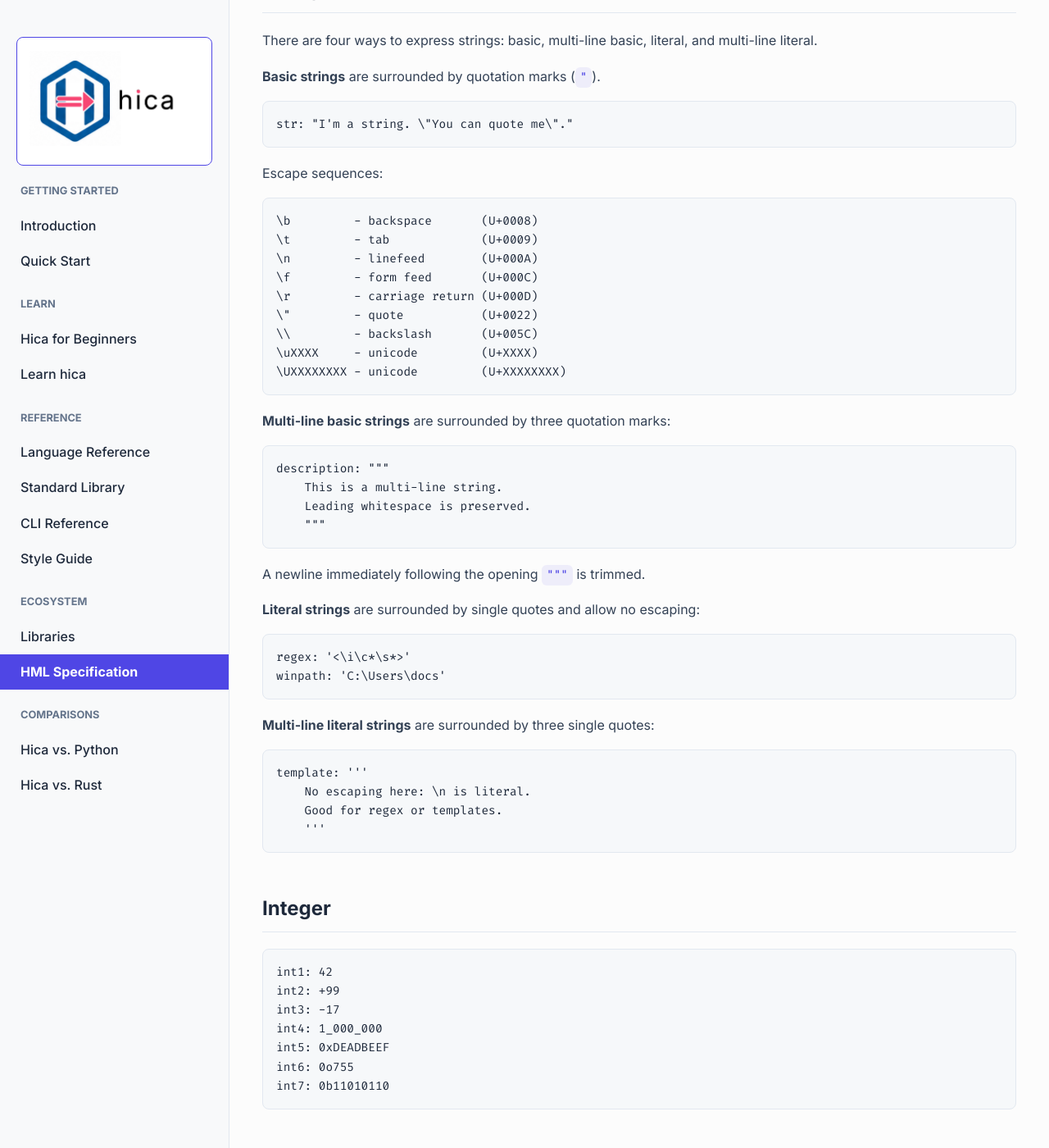
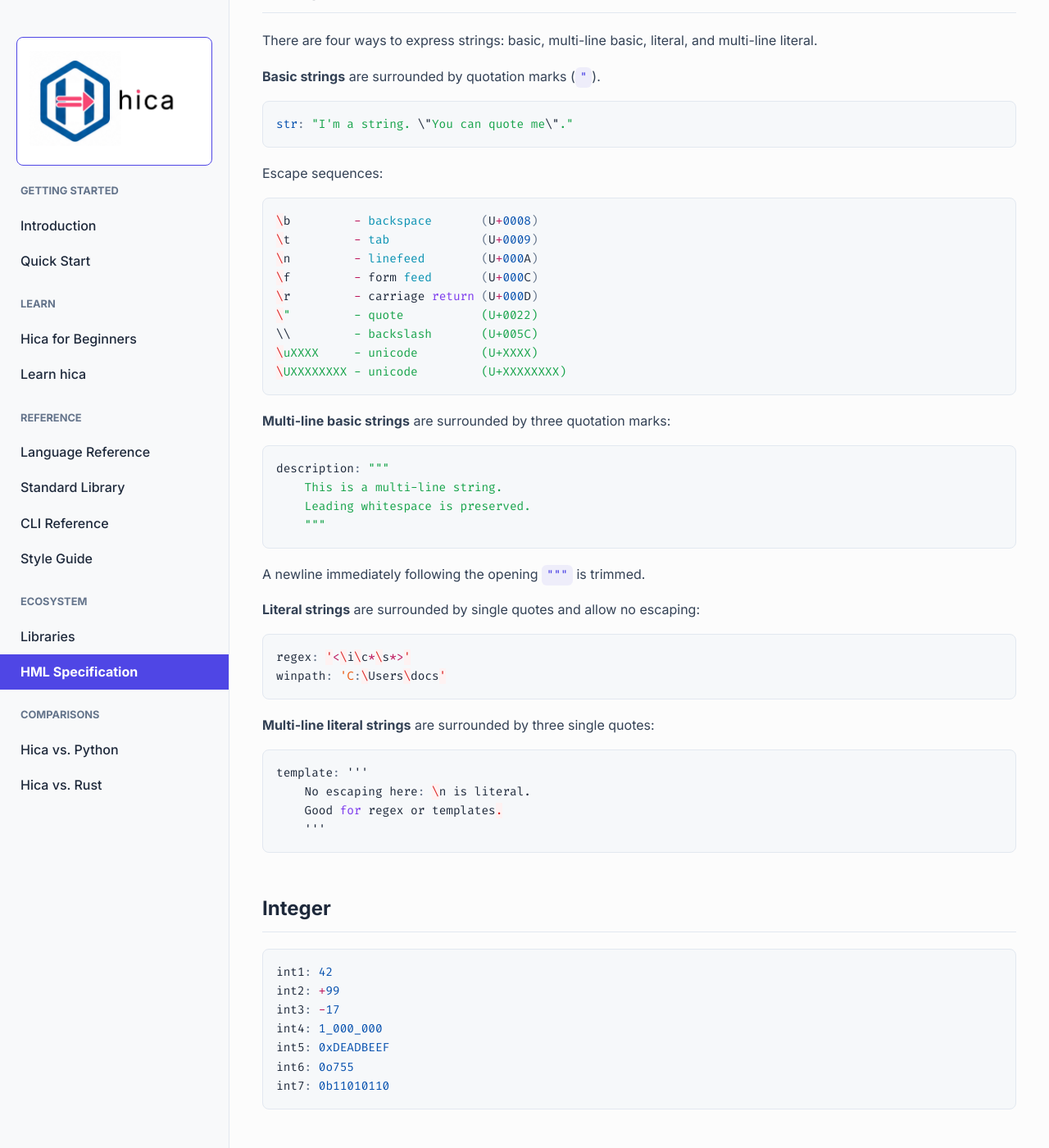
Before and after one commit to cladam/hica, a Jekyll site: the page built from docs/HML-specification.md, in a window 1280 px wide and 1400 px high, scrolled down 5524 px. Shown: the whole window at 82% size. Built offline with Jekyll 4.4.1, drawn with Linux system fonts in a browser that asks for light colours; some of the changed text lies outside the part shown.

Commit message:
docs: formatting

````diff
--- a/docs/HML-specification.md
+++ b/docs/HML-specification.md
@@ -31,7 +31,7 @@ hash tables.
 A double slash marks the rest of the line as a comment, except when inside a
 string.
 
-```
+```rust
 // This is a full-line comment
 @server(port: 8080) {  // This is an inline comment
     name: "api"
@@ -46,7 +46,7 @@ are not permitted in comments.
 An HML document is a sequence of zero or more **elements** and/or **properties**
 at the top level. The root of the document is an implicit anonymous element.
 
-```
+```rust
 // Top-level properties
 version: "1.0"
 
@@ -66,7 +66,7 @@ An element may have:
 - **Body**: content in braces `{...}`
 - Both, or neither.
 
-```
+```rust
 // Element with attributes only (self-closing)
 @break
 @node(id: "n1", status: "healthy")
@@ -92,7 +92,7 @@ analogous to XML's self-closing tags.
 Element names follow the same rules as bare keys (see Keys below). Namespaced
 names use dot-notation:
 
-```
+```rust
 @k8s.pod(name: "worker") {
     @hica.limits {
         timeout: 10s
@@ -106,14 +106,14 @@ Attributes are key-value pairs enclosed in parentheses after the element name.
 They represent the **identity and metadata** of an element: information that
 describes *what* the element is rather than *what it contains*.
 
-```
+```rust
 @service(id: "auth-api", public: true, version: 3)
 ```
 
 Attributes are comma-separated. Trailing commas are permitted. Values follow the
 same type rules as property values (see Values below).
 
-```
+```rust
 // Trailing comma is valid
 @node(
     id: "n1",
@@ -124,7 +124,7 @@ same type rules as property values (see Values below).
 
 Attributes without a value are **boolean flags** that default to `true`:
 
-```
+```rust
 @field(required, unique) {
     name: "email"
     type: "string"
@@ -137,7 +137,7 @@ Attributes without a value are **boolean flags** that default to `true`:
 A property is a key-value pair within an element body. Properties represent the
 **content** of an element, i.e. the data it holds.
 
-```
+```rust
 @database {
     host: "localhost"
     port: 5432
@@ -151,7 +151,7 @@ a value. Whitespace around the colon is ignored.
 
 Multiple properties on the same line are invalid:
 
-```
+```rust
 // INVALID
 @config {
     host: "localhost" port: 5432
@@ -165,7 +165,7 @@ Keys may be bare, quoted, or dotted.
 **Bare keys** may contain ASCII letters, ASCII digits, underscores, and dashes
 (`A-Za-z0-9_-`).
 
-```
+```rust
 @server {
     host: "localhost"
     max-connections: 100
@@ -175,7 +175,7 @@ Keys may be bare, quoted, or dotted.
 
 **Quoted keys** allow broader character sets:
 
-```
+```rust
 @translations {
     "en-US": "Hello"
     "日本語": "こんにちは"
@@ -185,7 +185,7 @@ Keys may be bare, quoted, or dotted.
 
 **Dotted keys** create nested structure inline:
 
-```
+```rust
 @config {
     database.host: "localhost"
     database.port: 5432
@@ -208,7 +208,7 @@ full element expressiveness.
 **Merge rule:** Dotted keys and explicit elements for the same name within the
 same scope must not coexist. The following is invalid:
 
-```
+```rust
 // INVALID: cannot mix dotted keys with explicit element for same name
 @config {
     database.host: "localhost"
@@ -241,13 +241,13 @@ multi-line literal.
 
 **Basic strings** are surrounded by quotation marks (`"`).
 
-```
+```rust
 str: "I'm a string. \"You can quote me\"."
 ```
 
 Escape sequences:
 
-```
+```rust
 \b         - backspace       (U+0008)
 \t         - tab             (U+0009)
 \n         - linefeed        (U+000A)
@@ -261,7 +261,7 @@ Escape sequences:
 
 **Multi-line basic strings** are surrounded by three quotation marks:
 
-```
+```rust
 description: """
     This is a multi-line string.
     Leading whitespace is preserved.
@@ -272,14 +272,14 @@ A newline immediately following the opening `"""` is trimmed.
 
 **Literal strings** are surrounded by single quotes and allow no escaping:
 
-```
+```rust
 regex: '<\i\c*\s*>'
 winpath: 'C:\Users\docs'
 ```
 
 **Multi-line literal strings** are surrounded by three single quotes:
 
-```
+```rust
 template: '''
     No escaping here: \n is literal.
     Good for regex or templates.
@@ -288,7 +288,7 @@ template: '''
 
 ## Integer
 
-```
+```rust
 int1: 42
 int2: +99
 int3: -17
@@ -300,7 +300,7 @@ int7: 0b11010110
 
 ## Float
 
-```
+```rust
 flt1: 3.14
 flt2: -0.01
 flt3: 5e+22
@@ -312,7 +312,7 @@ flt7: nan
 
 ## Boolean
 
-```
+```rust
 enabled: true
 verbose: false
 ```
@@ -321,7 +321,7 @@ verbose: false
 
 HML natively supports duration literals, common in configuration:
 
-```
+```rust
 timeout: 30s
 interval: 500ms
 ttl: 24h
@@ -330,7 +330,7 @@ grace_period: 5m
 
 Valid duration suffixes:
 
-```
+```rust
 ns   - nanoseconds
 us   - microseconds
 ms   - milliseconds
@@ -344,7 +344,7 @@ Zero durations are valid (e.g., `0s`, `0ms`).
 
 Compound durations are not supported. Use the smallest needed unit:
 
-```
+```rust
 // VALID
 timeout: 90s
 no_delay: 0s
@@ -357,7 +357,7 @@ timeout: 1m30s
 
 HML uses RFC 3339 formatted date-times:
 
-```
+```rust
 created: 2024-05-27T07:32:00Z
 modified: 2024-05-27T00:32:00-07:00
 date_only: 2024-05-27
@@ -368,7 +368,7 @@ time_only: 07:32:00
 
 An explicit null value:
 
-```
+```rust
 @config {
     override: null
 }
@@ -378,7 +378,7 @@ An explicit null value:
 
 Arrays are square brackets with comma-separated values:
 
-```
+```rust
 ports: [8080, 8081, 8082]
 tags: ["web", "production", "v2"]
 matrix: [[1, 2], [3, 4]]
@@ -386,7 +386,7 @@
 
 Arrays may span multiple lines with optional trailing commas:
 
-```
+```rust
 allowed_hosts: [
     "localhost",
     "api.example.com",
@@ -399,7 +399,7 @@ allowed_hosts: [
 An element may appear as a value in a property or attribute. This is the
 equivalent of TOML's inline tables:
 
-```
+```rust
 @upstream(url: "https://api.internal") {
     retry: @policy(max: 3, delay: 500ms)
 }
@@ -408,7 +408,7 @@ equivalent of TOML's inline tables:
 Inline elements follow the same rules as block elements but must appear on a
 single line when used as a value:
 
-```
+```rust
 primary: @endpoint(url: "https://a.example.com", weight: 10)
 fallback: @endpoint(url: "https://b.example.com", weight: 1)
 ```
@@ -418,7 +418,7 @@ fallback: @endpoint(url: "https://b.example.com", weight: 1)
 Multiple elements with the same name within a body form an implicit array,
 analogous to repeated XML elements:
 
-```
+```rust
 @cluster(region: "eu-west") {
     @node(id: "n1", status: "healthy")
     @node(id: "n2", status: "draining")
@@ -458,7 +458,7 @@ The following element names are built-in text-mode elements:
 
 Additional text elements may be declared via the `#text` directive:
 
-```
+```rust
 #text: section, aside, caption
 ```
 
@@ -471,7 +471,7 @@ three built-in names are valid text containers.
 Text elements switch the parser into text mode within their braces. Inline
 elements within text are delimited with the short form `@name{content}`:
 
-```
+```rust
 @article(category: "engineering") {
     title: "On Code Stillness"
 
@@ -503,7 +503,7 @@ Text content rules:
 Namespaces prevent naming collisions when multiple systems share a document.
 They use dot-notation in element names:
 
-```
+```rust
 @k8s.deployment(name: "api") {
     replicas: 3
 
@@ -518,7 +518,7 @@ They use dot-notation in element names:
 
 A namespace declaration at the top of the document can establish short prefixes:
 
-```
+```rust
 #namespace k8s: "https://kubernetes.io/schema/v1"
 #namespace hica: "https://hica.dev/schema/v1"
 ```
@@ -528,7 +528,7 @@ A namespace declaration at the top of the document can establish short prefixes:
 Lines beginning with `#` (outside strings) are **directives**, file-level
 metadata that instructs parsers and tooling:
 
-```
+```rust
 #hml 0.3
 #schema: "https://hica.dev/schemas/component.hml"
 #encoding: "utf-8"
@@ -558,7 +558,7 @@ None. All directives are optional.
 For large configuration environments, splitting definitions across multiple files
 is a necessity. The `#include` directive makes file composition native:
 
-```
+```rust
 #include "database.hml"
 #include "services.hml"
 
@@ -611,7 +611,7 @@ XML:
 ```
 
 HML:
-```
+```rust
 @service(id: "auth-api", public: true) {
     environment: "production"
 
@@ -661,7 +661,7 @@ prefix is the recommended default for interoperability:
 
 ## ABNF Grammar
 
-```abnf
+```sh
 ; HML v0.3.0 Grammar
 
 document       = *directive *(element / property / comment / newline)
````
Also changed, not shown: docs/libraries.md (+1 -1 lines).
